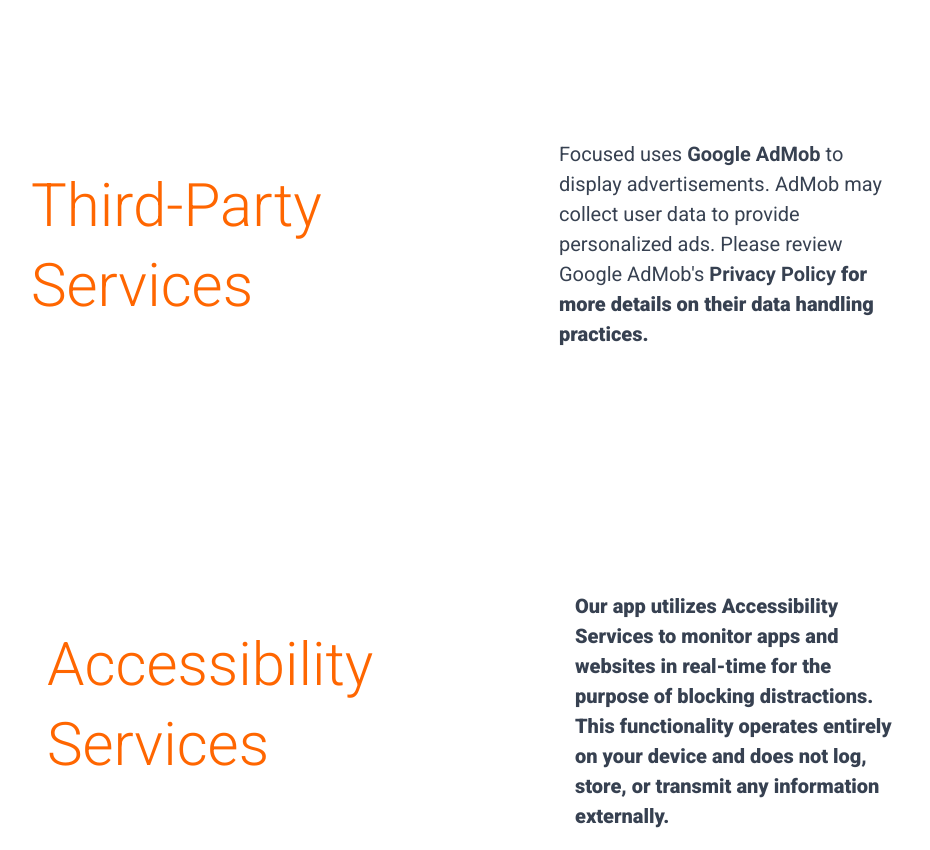
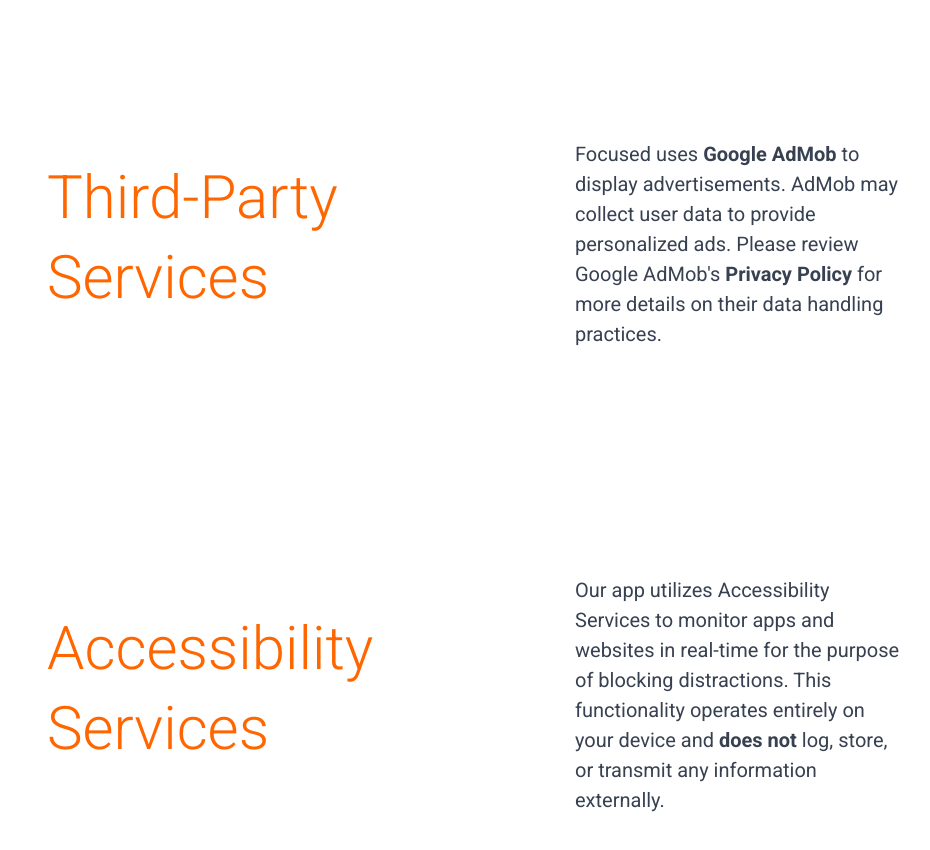
Before and after one commit to mukesharyal/Focused, a plain HTML site: page privacy.html in a window 1280 px wide. Shown: the part 1340-2190 px from the top of the page, without its empty margins (217-1147 px from the left). Drawn offline with nearby package versions, Linux system fonts and the light colour scheme.

Commit message:
Few tweaks

```diff
--- a/privacy.html
+++ b/privacy.html
@@ -188,7 +188,7 @@
             style="font-size: 20px"
             class="tw-mt-3 tw-max-w-[450px] tw-p-2 tw-text-justify tw-text-gray-700 max-lg:tw-max-w-full"
         >
-        Focused uses <strong>Google AdMob</strong> to display advertisements. AdMob may collect user data to provide personalized ads. Please review Google AdMob's <a href="https://policies.google.com/privacy" target="_blank" class="tw-text-blue-600 hover:tw-underline"><strong>Privacy Policy<strong></a> for more details on their data handling practices.        </div>
+        Focused uses <strong>Google AdMob</strong> to display advertisements. AdMob may collect user data to provide personalized ads. Please review Google AdMob's <a href="https://policies.google.com/privacy" target="_blank" class="tw-text-blue-600 hover:tw-underline"><strong>Privacy Policy</strong></a> for more details on their data handling practices.        </div>
             </div>
         </div>
     </section>
```
